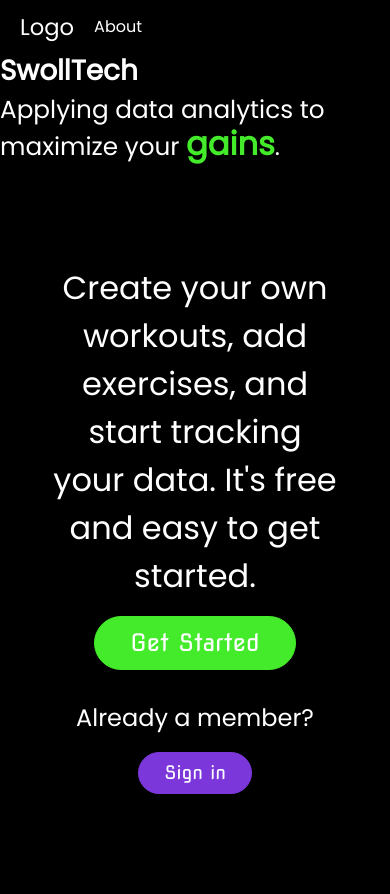
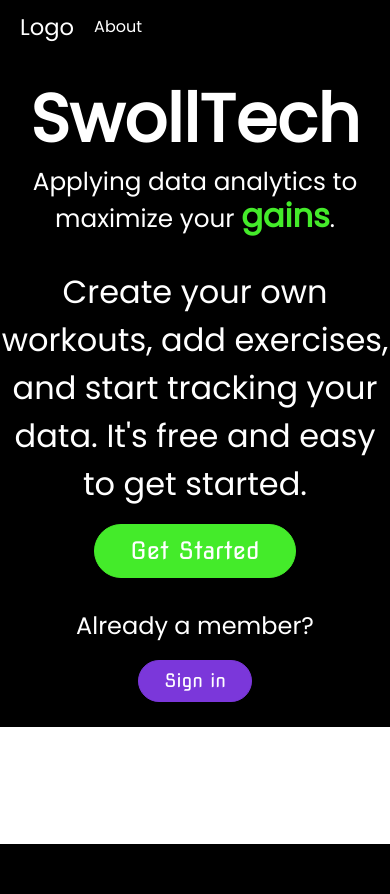
Before and after one commit to MasonKrause7/SwollTech, a Flask app: page / in a window 390 px wide. After the commit the page ends 844 px from the top, so only its background shows below. Run offline with Flask 3, Linux system fonts and the light colour scheme; some libraries are stand-ins or nearby versions.

Commit message:
Index styled, needs more content

```diff
--- a/static/css/desktopStyles.css
+++ b/static/css/desktopStyles.css
@@ -1,4 +1,6 @@
 @media(min-width: 1399px){
+
+    /* INDEX STYLES */
     #index-hero {
         margin: 40px 0px;
         padding: 0px;
@@ -11,14 +13,17 @@
         font-size: 70pt;
     }
     #bar {
+        margin: 0px 10px;
         width: 2px;
-        height: 90px;
+        height: 115px;
         border: 4px solid white;
     }
     #index-subtitle {
         margin: 0px 15px 0px 15px;
         font-size: 32pt;
     }
+    /* END INDEX STYLES */
+    /* SIGN UP*/
 
 
 
--- a/static/css/laptopTabletStyles.css
+++ b/static/css/laptopTabletStyles.css
@@ -1,5 +1,5 @@
 @media(min-width:767px) and (max-width:1399px) {
-
+    /* INDEX STYLES */
     #index-hero {
         margin: 35px 0px;
         padding: 0px;
@@ -7,23 +7,24 @@
         justify-content: space-evenly;
         align-items: center;
     }
-
     #index-title {
         margin-left: 10px;
         font-size: 55pt;
     }
-
     #bar {
         margin: 5px 20px;
         width: 2px;
-        height: 75px;
+        height: 95px;
         border: 3px solid white;
     }
-
     #index-subtitle {
         font-size: 27pt;
         margin-right: 5px;
     }
+    /* END INDEX STYLES */
+    /* SIGN UP STYLES*/
+
+    /* END SIGN UP STYLES */
 
 
 
--- a/static/css/mobileStyles.css
+++ b/static/css/mobileStyles.css
@@ -1,3 +1,21 @@
 @media(max-width: 767px){
 
+    /* INDEX STYLES*/
+    #index-hero {
+        margin: 25px 5px 10px 5px;
+        display:flex;
+        flex-direction: column;
+        text-align: center;
+        align-items: center;
+    }
+    #index-title {
+        font-size: 50pt;
+    }
+    #signup-or-signin-box {
+        margin: 25px 0px;
+    }
+    /* END INDEX STYLES */
+    /* SIGN UP STYLES */
+
+    /* END SIGN UP */
 }
--- a/templates/index.html
+++ b/templates/index.html
@@ -15,5 +15,11 @@
         <p class="p2">Already a member?</p>
         <a class="signuplink" id="signin-button" href="{{ url_for('login')}}">Sign in</a>
     </section>
+
+    <!-- ADD SCREENSHOTS HERE and APP SHOWCASE
+    <section>
+
+    </section>
+    -->
 </div>
 {% endblock %}
```
Also changed, not shown: static/css/styles.css (+11 -11 lines).
